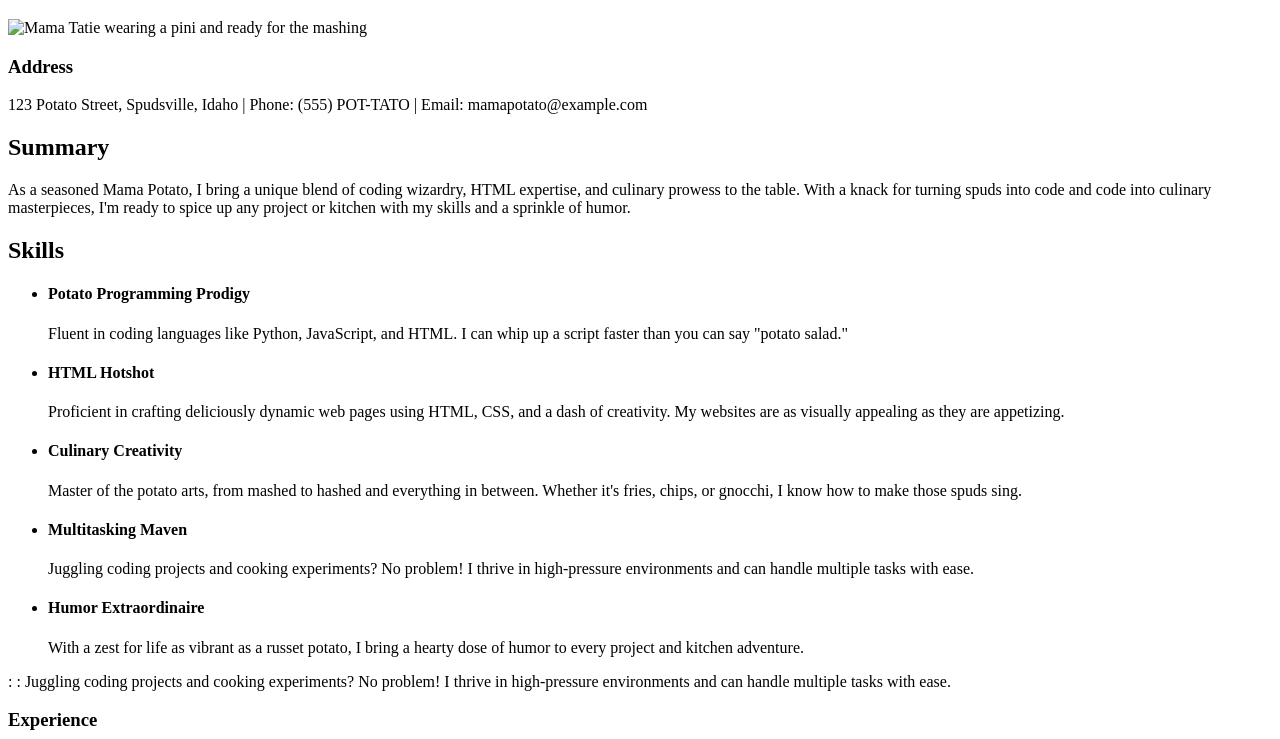
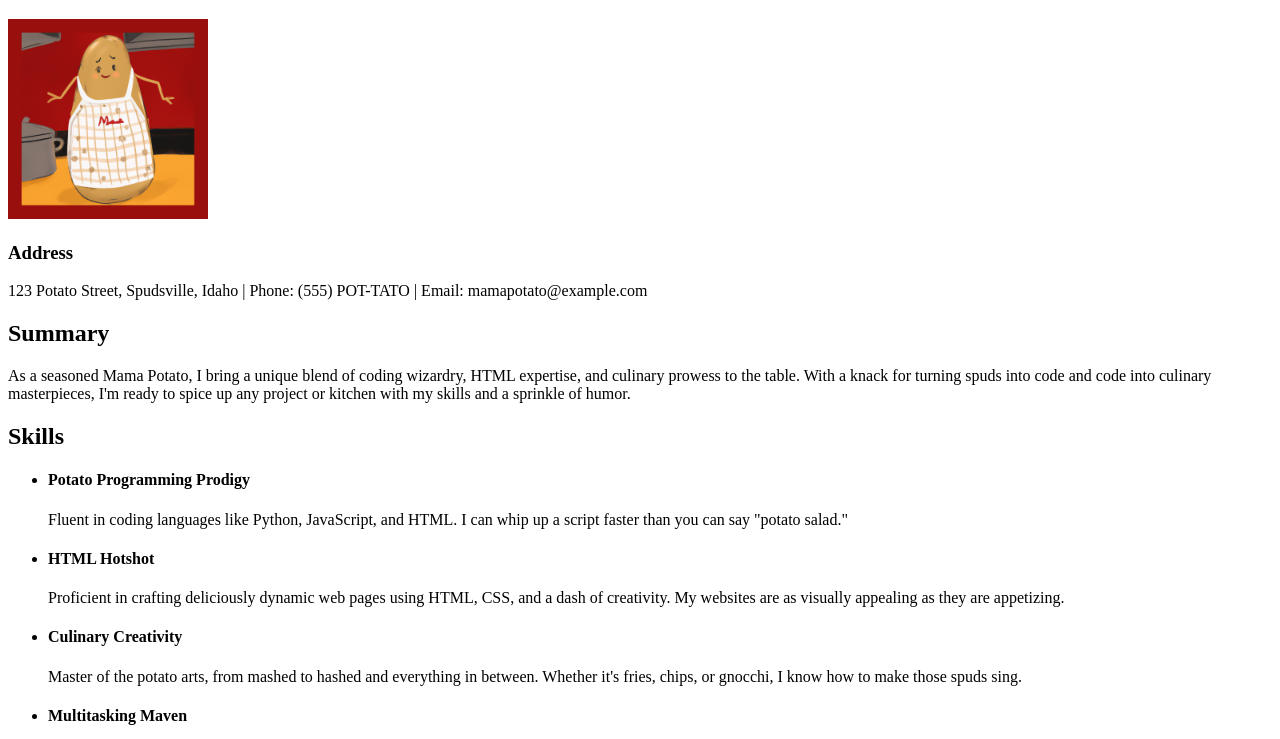
Before and after one commit to Zaydeea/MamaTaties-Resume, a plain HTML site: page index.html in a window 1280 px wide. Shown: the part 61-800 px from the top of the page. Drawn offline with Linux system fonts and the light colour scheme; the site is published under a folder, as on GitHub Pages, so addresses that start at the root find nothing.

Commit message:
Update index.html

```diff
--- a/index.html
+++ b/index.html
@@ -7,7 +7,7 @@
 </head>
 <body>
     <h1>Mama Taties Resume</h1>
-  <img src="/Assets/Mama Tatie.png" height="200" alt="Mama Tatie wearing a pini and ready for the mashing">
+  <img src="./Assets/Mama Tatie.png" height="200" alt="Mama Tatie wearing a pini and ready for the mashing">
 
   <h3>Address</h3> 123 Potato Street, Spudsville, Idaho | Phone: (555) POT-TATO | Email: mamapotato@example.com
   <h2>Summary</h2>
```
